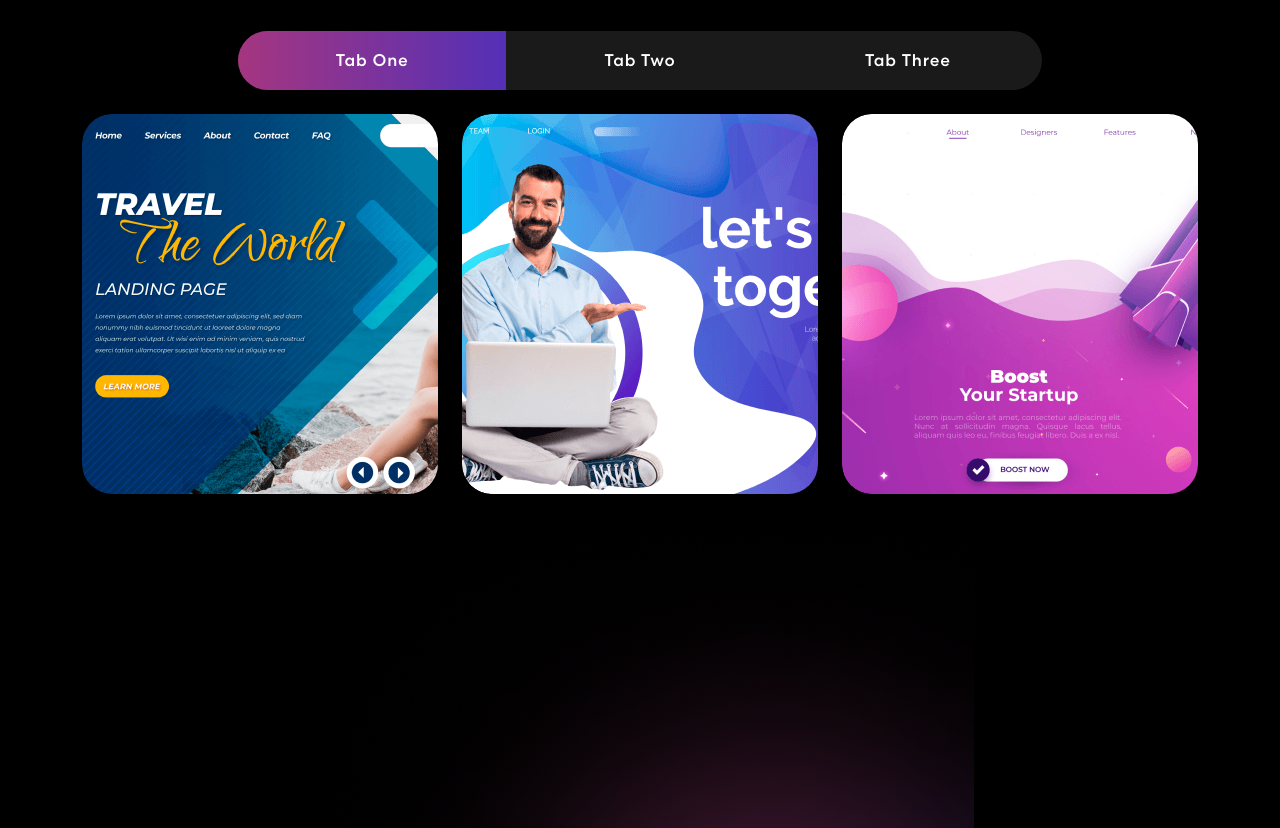
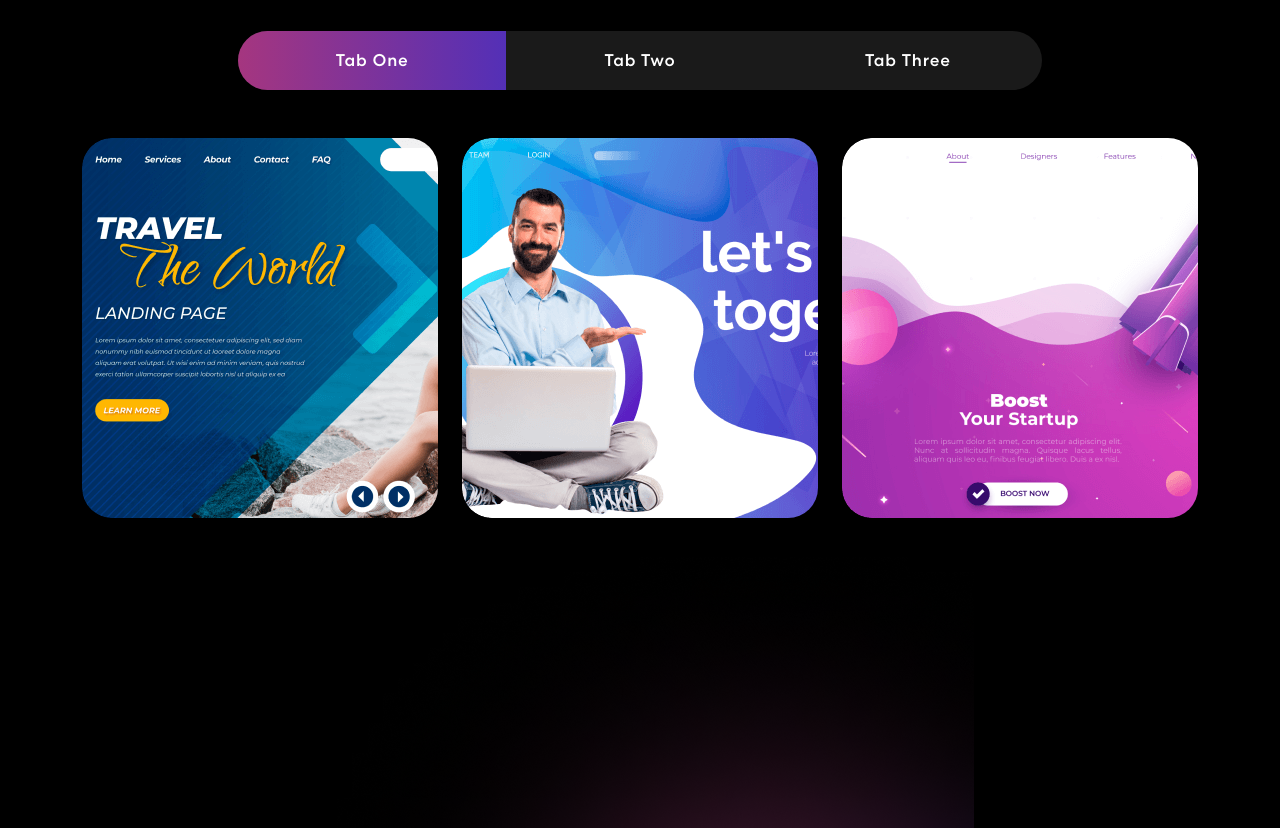
Before and after one commit to Wet-nat/my_website, a React (Create React App) app: page / in a window 1280 px wide. Shown: the part 1706-2534 px from the top of the page. Built offline with nearby package versions, Linux system fonts and the light colour scheme.

Commit message:
update App.css and Project.js

```diff
--- a/src/App.css
+++ b/src/App.css
@@ -397,7 +397,7 @@
   position: relative;
   border-radius: 30px;
   overflow: hidden;
-  margin-top: 24px;
+  /* margin-top: 24px; */
   margin-bottom: 24px;
 }
 .proj-imgbx::before {
--- a/src/components/Projects.js
+++ b/src/components/Projects.js
@@ -34,7 +34,7 @@
                         <h2>Projects</h2>
                         <p>Lorem ipsum dolor sit amet consectetur adipisicing elit. Quisquam, quos.</p>
                         <Tab.Container id="project-tabs" defaultActiveKey="first">
-                        <Nav variant="pills" defaultActiveKey="/home">
+                        <Nav variant="pills"  className="nav-pills mb-5 justify-content-center align-items-center" id="pills-tab">
                             <Nav.Item>
                                 <Nav.Link eventKey="first">Tab One</Nav.Link>
                             </Nav.Item>
```
